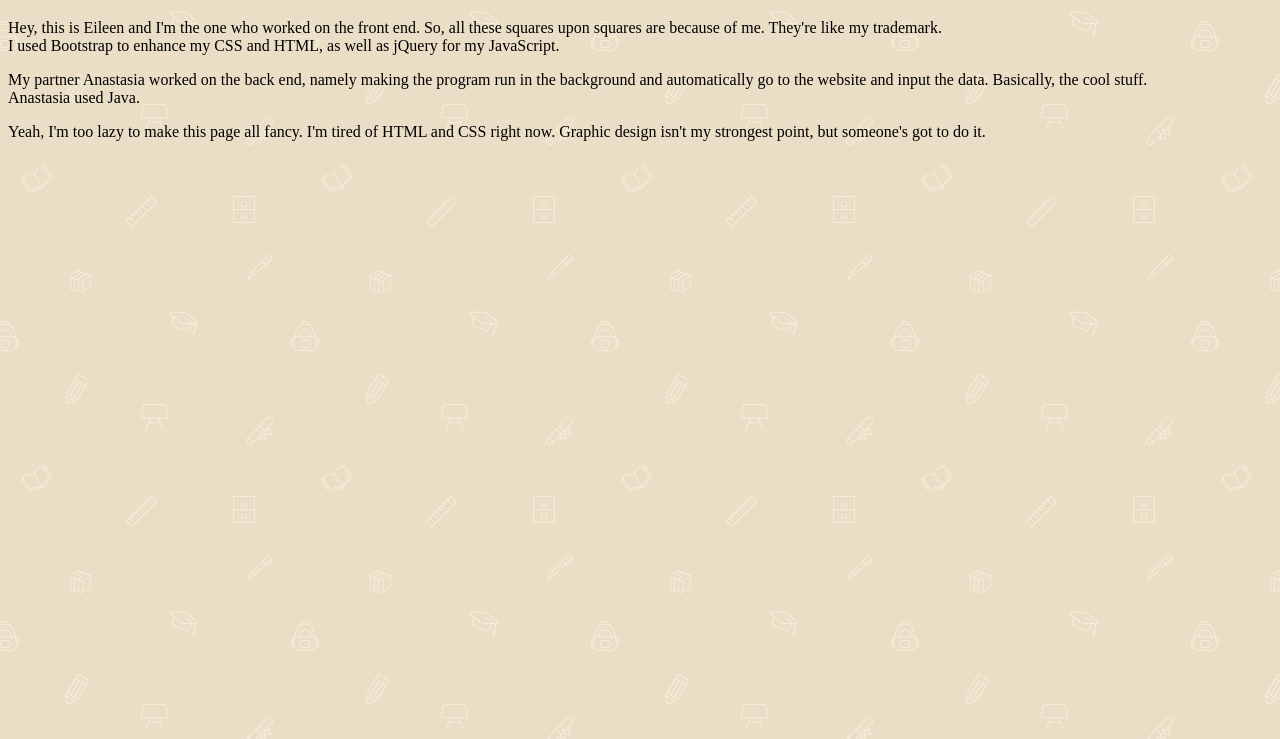
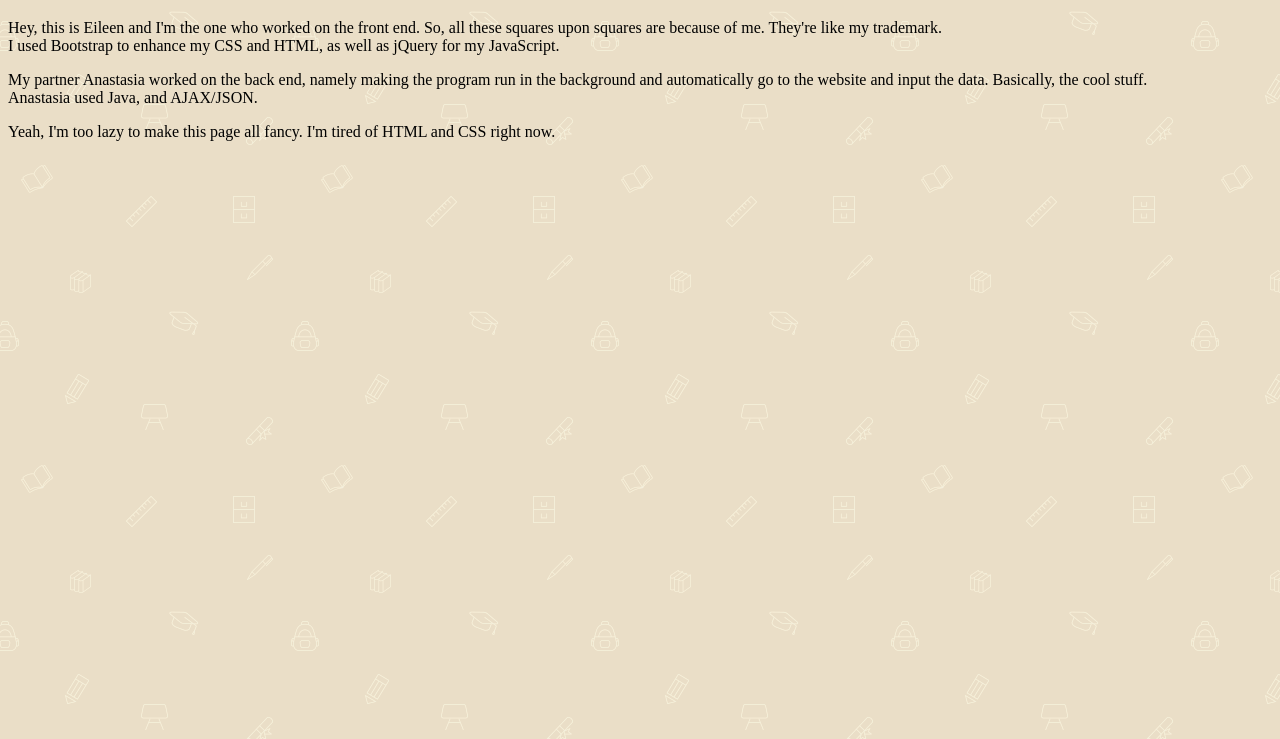
Before and after one commit to Se7ensins1/Class-ify, a website: page pages/about.html in a window 1280 px wide. Shown: the part 61-800 px from the top of the page. Drawn offline with Linux system fonts and the light colour scheme.

Commit message:
changed about

```diff
--- a/pages/about.html
+++ b/pages/about.html
@@ -19,10 +19,10 @@
   <p>My partner Anastasia worked on the back end, namely making the program run
     in the background and automatically go to the website and input the data.
     Basically, the cool stuff.
-    <br>Anastasia used Java.</p>
+    <br>Anastasia used Java, and AJAX/JSON.</p>
 
     <p>Yeah, I'm too lazy to make this page all fancy. I'm tired of
-      HTML and CSS right now. Graphic design isn't my strongest point, but someone's got to do it.</span></p>
+      HTML and CSS right now.</p>
 
 </body>
 </html>
```
